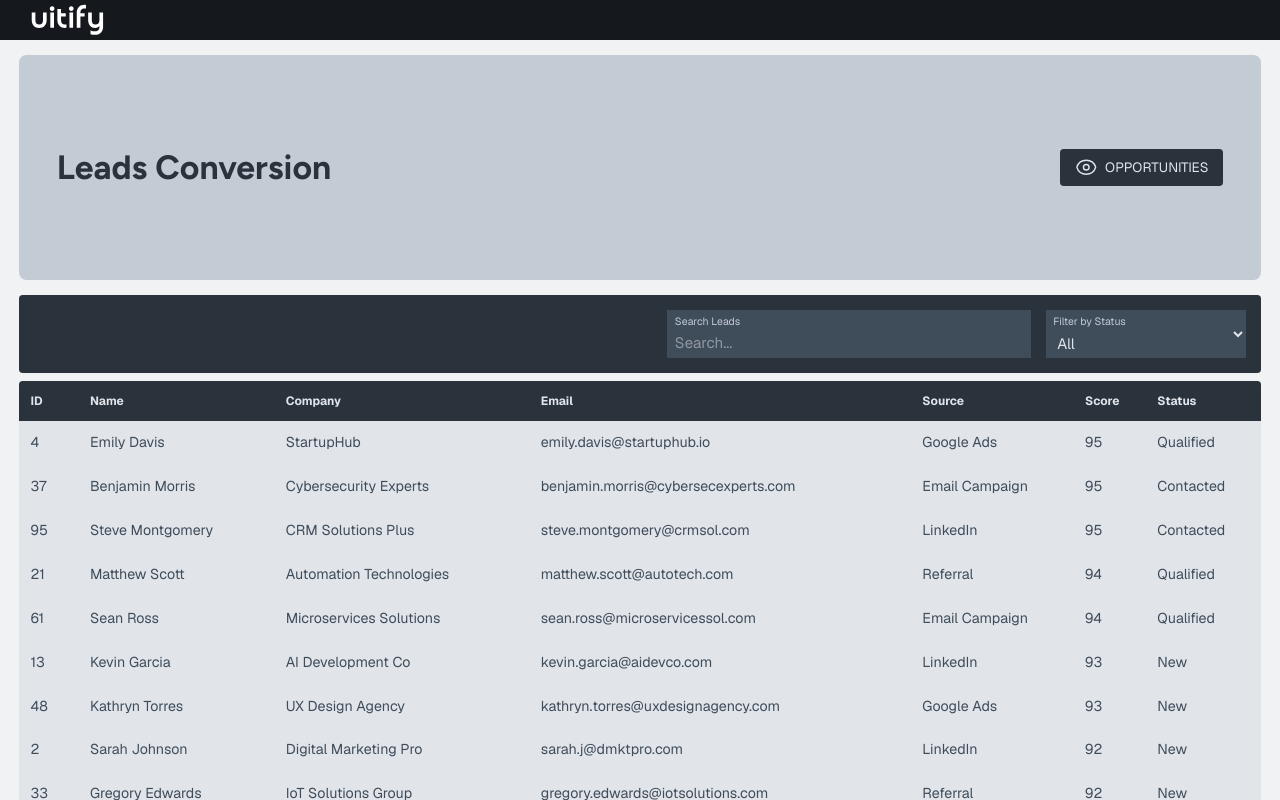
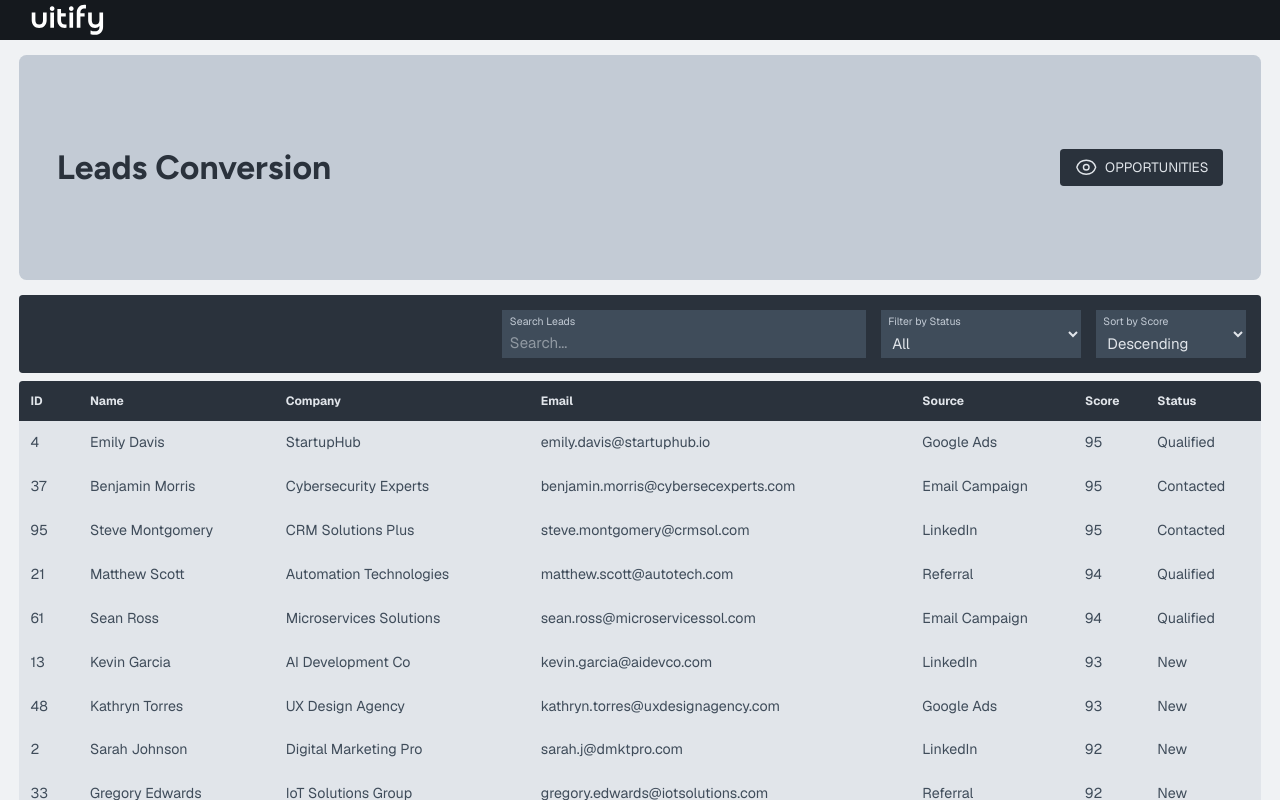
Before and after one commit to FelipeRamosDev/uitify-challenge, a React (Vite) app: page / in a window 1280 px wide. Shown: the top 800 px of the page. Built offline with nearby package versions, Linux system fonts and the light colour scheme.

Commit message:
[UIFY-8] Persist filter/sort in localStorage
Introduces sorting of leads by score in ascending or descending order via a new select input in LeadsFilter. Updates filter helpers and persists sort order in localStorage. Also ensures LeadsTable and useFetch respect the selected sort order.

```diff
--- a/src/app.config.json
+++ b/src/app.config.json
@@ -14,5 +14,9 @@
       "negotiation": "Negotiation",
       "closed_won": "Closed Won",
       "closed_lost": "Closed Lost"
+   },
+   "sortOptions": {
+      "asc": "Ascending",
+      "desc": "Descending"
    }
 }
--- a/src/components/filters/LeadsFilter/LeadsFilter.helpers.ts
+++ b/src/components/filters/LeadsFilter/LeadsFilter.helpers.ts
@@ -15,6 +15,15 @@ export function filterStatus(leads: LeadData[], status: string) {
    );
 }
 
-export function filter(leads: LeadData[], searchTerm: string, status: string) {
-   return searchFilter(filterStatus(leads, status), searchTerm);
+export function sortByScore(leads: LeadData[], order: 'asc' | 'desc') {
+   return [...leads].sort((a, b) => {
+      const scoreA = a.score || 0;
+      const scoreB = b.score || 0;
+
+      return order === 'asc' ? scoreA - scoreB : scoreB - scoreA;
+   });
 }
+
+export function filter(leads: LeadData[], searchTerm: string, status: string, order: 'asc' | 'desc') {
+   return sortByScore(searchFilter(filterStatus(leads, status), searchTerm), order);
+}
--- a/src/components/filters/LeadsFilter/LeadsFilter.tsx
+++ b/src/components/filters/LeadsFilter/LeadsFilter.tsx
@@ -1,7 +1,7 @@
 import { parseCSS } from '@/helpers/parse';
 import { SelectInput, TextInput } from '@/components/inputs';
 import { useEffect, useState } from 'react';
-import { leadStatus } from '@/app.config.json';
+import { leadStatus, sortOptions } from '@/app.config.json';
 
 // types
 import type { LeadsFilterProps } from './LeadsFilter.types';
@@ -9,12 +9,17 @@ import { filter, filterStatus, searchFilter } from './LeadsFilter.helpers';
 
 export default function LeadsFilter({ className, defaultData = [], setData }: LeadsFilterProps): React.JSX.Element {
    const [searchInput, setSearchInput] = useState<string>('');
-   const [statusFilter, setStatusFilter] = useState<string>('all');
+   const [statusFilter, setStatusFilter] = useState<string>(localStorage.getItem('filterStatus') || 'all');
+   const [sortOrder, setSortOrder] = useState<string>(localStorage.getItem('sortOrder') || 'desc');
    const selectOptions = Object.entries(leadStatus).map(([key, value]) => ({
       value: key,
       label: value
    }));
 
+   const sortOptionsList = Object.entries(sortOptions).map(([key, value]) => ({
+      value: key,
+      label: value
+   }));
 
    const handleSearch = (ev: React.ChangeEvent<HTMLInputElement>) => {
       const currentValue = ev.target.value;
@@ -26,7 +31,7 @@ export default function LeadsFilter({ className, defaultData = [], setData }: Le
          return;
       }
 
-      const filtered = filter(defaultData, currentValue, statusFilter);
+      const filtered = filter(defaultData, currentValue, statusFilter, sortOrder as 'asc' | 'desc');
       setData(filtered);
    }
 
@@ -34,18 +39,28 @@ export default function LeadsFilter({ className, defaultData = [], setData }: Le
       const currentValue = ev.target.value;
       setStatusFilter(currentValue);
 
+      localStorage.setItem('filterStatus', currentValue);
       if (currentValue === 'all') {
          const searchResult = searchFilter(defaultData, searchInput);
          setData(searchResult);
          return;
       }
 
-      const filtered = filter(defaultData, searchInput, currentValue);
+      const filtered = filter(defaultData, searchInput, currentValue, sortOrder as 'asc' | 'desc');
       setData(filtered);
    };
 
+   const handleSort = (ev: React.ChangeEvent<HTMLSelectElement>) => {
+      const currentValue = ev.target.value;
+      setSortOrder(currentValue);
+
+      localStorage.setItem('sortOrder', currentValue);
+      const sortedData = filter(defaultData, searchInput, statusFilter, currentValue as 'asc' | 'desc');
+      setData(sortedData);
+   }
+
    useEffect(() => {
-      const filtered = filter(defaultData, searchInput, statusFilter);
+      const filtered = filter(defaultData, searchInput, statusFilter, sortOrder as 'asc' | 'desc');
       setData(filtered);
    }, [defaultData, searchInput, statusFilter, setData]);
 
@@ -79,6 +94,15 @@ export default function LeadsFilter({ className, defaultData = [], setData }: Le
             onChange={handleStatusChange}
             options={selectOptions}
          />
+
+         <SelectInput
+            title="Sort by Score"
+            label="Sort by Score"
+            minWidth="150px"
+            value={sortOrder}
+            onChange={handleSort}
+            options={sortOptionsList}
+         />
       </div>
    );
 }
--- a/src/components/tables/LeadsTable/LeadsTable.tsx
+++ b/src/components/tables/LeadsTable/LeadsTable.tsx
@@ -11,13 +11,15 @@ import { leadStatus } from '@/app.config.json';
 import type { LeadData } from '@/types/data.types';
 
 export default function LeadsTable(): React.JSX.Element {
+   const storagedOrder = localStorage.getItem('sortOrder') as 'asc' | 'desc';
+
    const {
       defaultData,
       data = [],
       setData,
       editData,
       loading
-   } = useFetch<LeadData>(initialLeads, 'score', 'desc');
+   } = useFetch<LeadData>(initialLeads, 'score', storagedOrder || 'desc');
 
    const [selectedLead, setSelectedLead] = useState<LeadData | null>(null);
    const computedLead = data.find((item: LeadData) => item.id === selectedLead?.id);
--- a/src/hooks/useFetch/useFetch.ts
+++ b/src/hooks/useFetch/useFetch.ts
@@ -42,7 +42,7 @@ export default function useFetch<T>(initialData: T[], sortBy?: string, sortOrder
                   const bValue = b[sortBy as keyof T];
 
                   if (aValue < bValue) return sortOrder === 'asc' ? -1 : 1;
-                  if (aValue > bValue) return sortOrder === 'asc' ? 1 : -1;
+                  if (aValue > bValue) return sortOrder === 'desc' ? 1 : -1;
 
                   return 0;
                });
```
